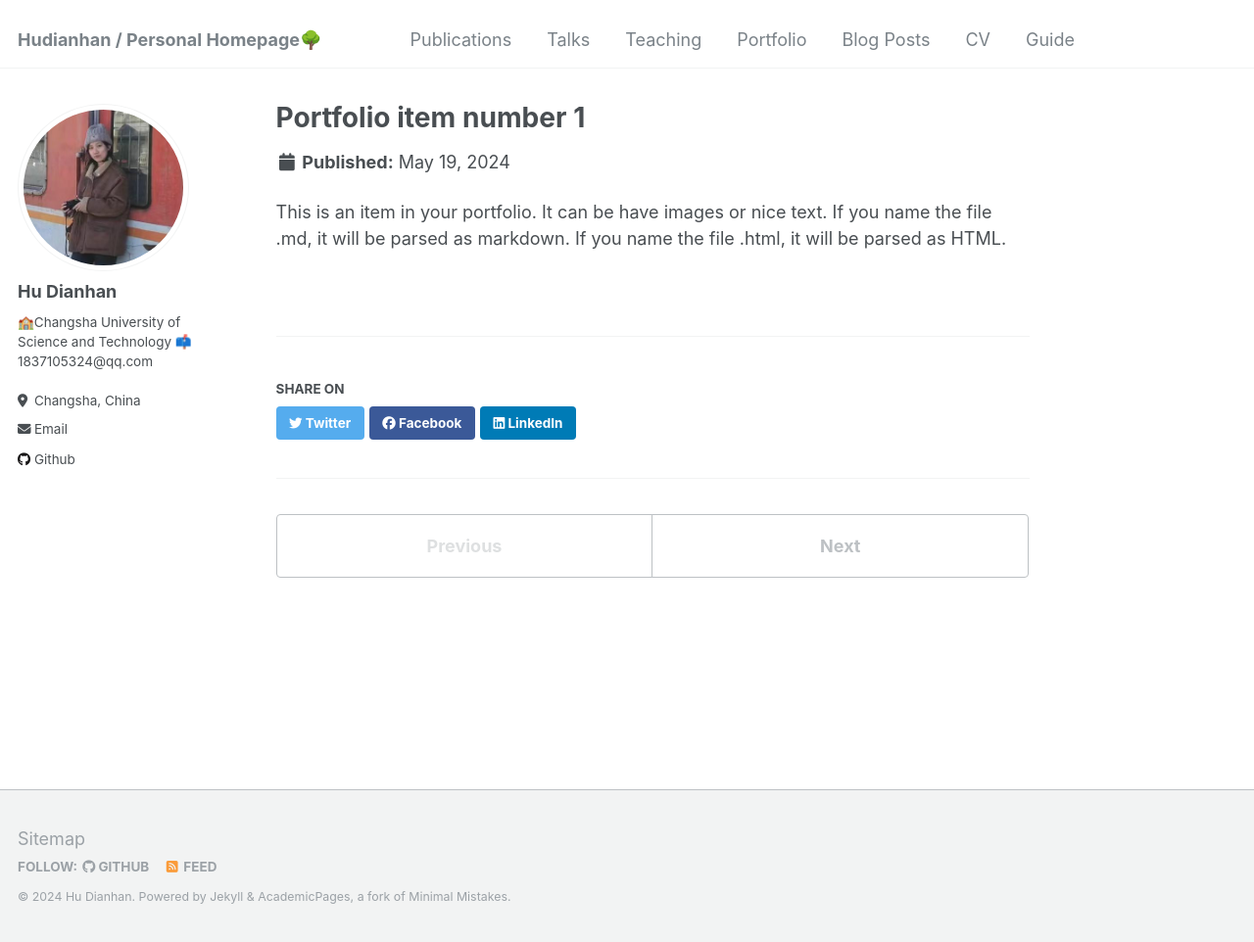
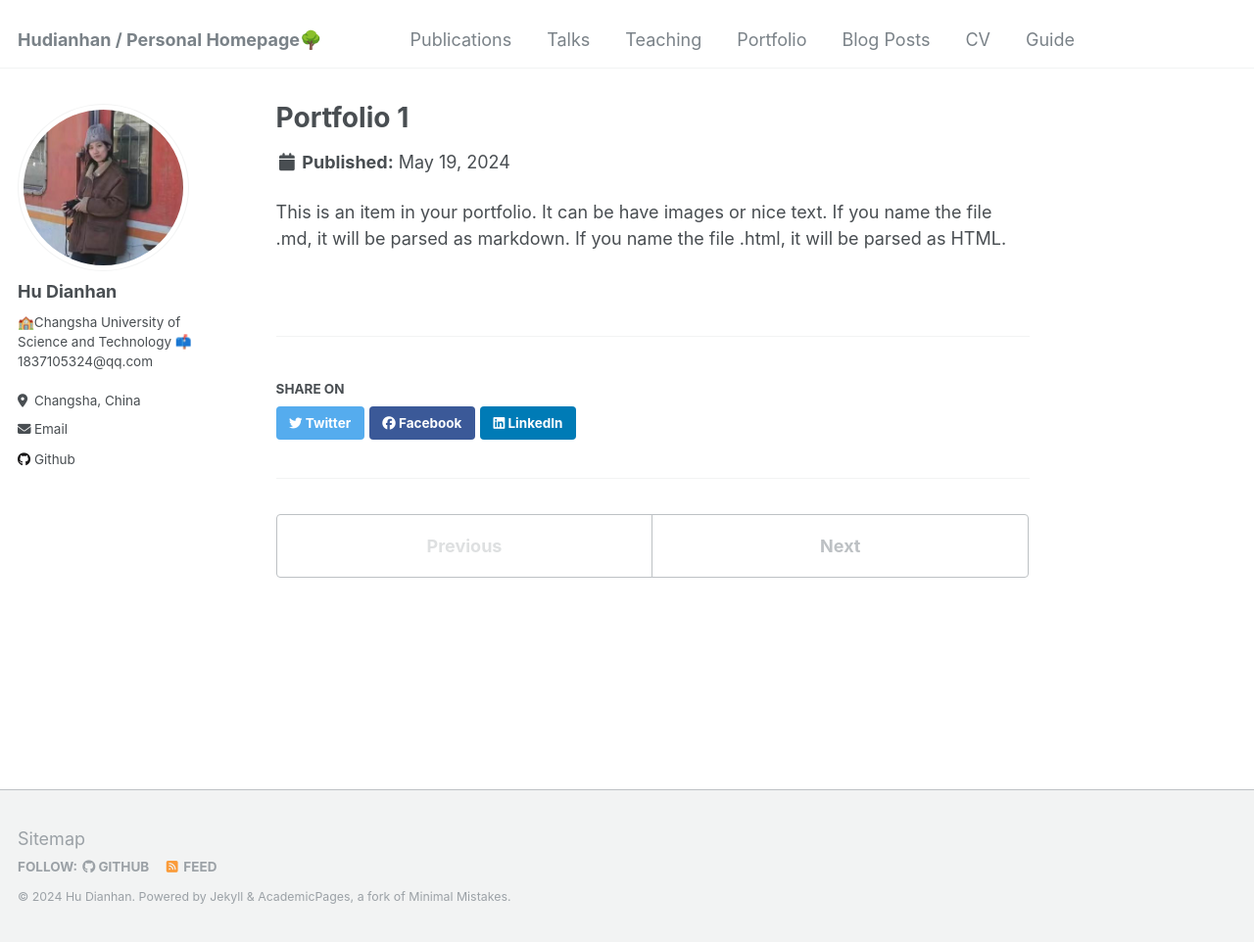
Before and after one commit to Rheahu816/Rheahu.github.io, a Jekyll site: the page built from _portfolio/portfolio-1.md, in a window 1280 px wide and 962 px high. Shown: the whole window at 98% size. Built offline with Jekyll 4.4.1, drawn with Linux system fonts in a browser that asks for light colours; part of the change alters nothing that is shown.

Commit message:
Update portfolio-1.md

```diff
--- a/_portfolio/portfolio-1.md
+++ b/_portfolio/portfolio-1.md
@@ -1,6 +1,6 @@
 ---
-title: "Portfolio item number 1"
-excerpt: "Short description of portfolio item number 1<br/><img src='/images/500x300.png'>"
+title: "Portfolio 1"
+excerpt: "a homemade class magazine that I co-edited and created.<br/><img src='/assets/Lvwang.zip.001'>"
 collection: portfolio
 ---
 
```
